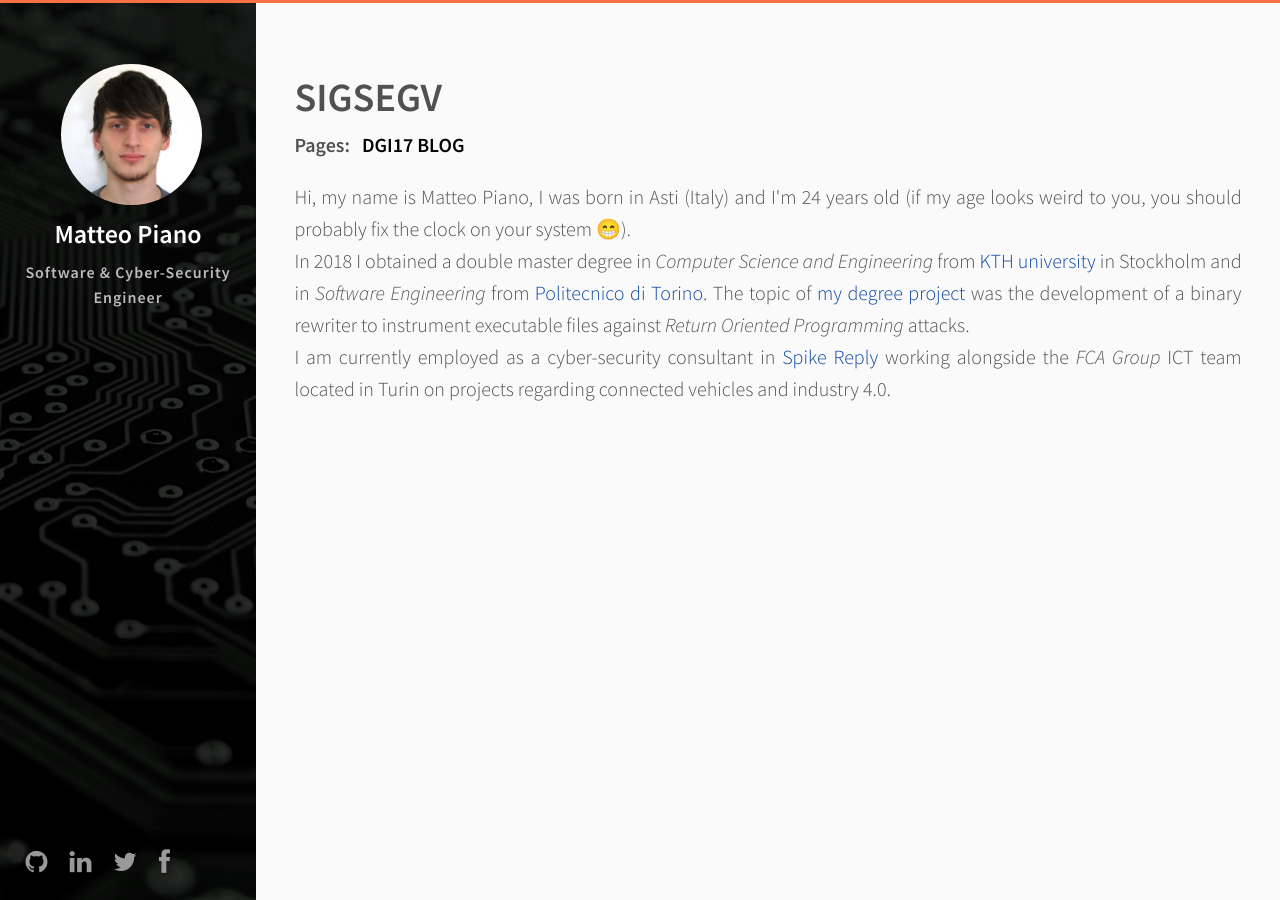
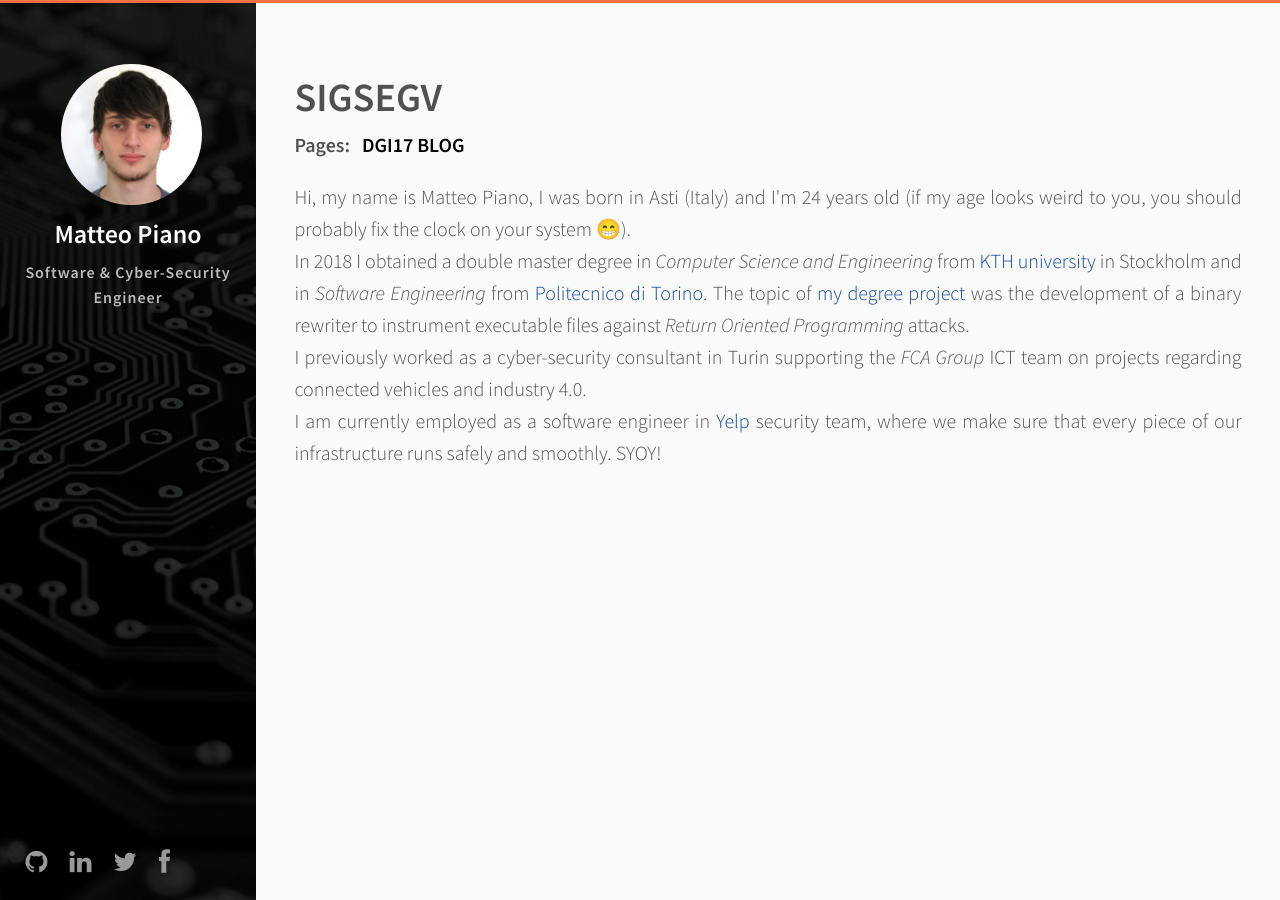
Before and after one commit to piax93/piax93.github.io, a Jekyll site: the page built from index.html, in a window 1280 px wide. Built offline with Jekyll 4.4.1, drawn with Linux system fonts in a browser that asks for light colours.

Commit message:
updated bio

```diff
--- a/index.html
+++ b/index.html
@@ -18,7 +18,9 @@ layout: default
     In 2018 I obtained a double master degree in <i>Computer Science and Engineering</i> from <a href="https://www.kth.se">KTH university</a> in Stockholm and in <i>Software Engineering</i> from <a href="https://www.polito.it">Politecnico di Torino</a>.
     The topic of <a href="http://urn.kb.se/resolve?urn=urn:nbn:se:kth:diva-220524">my degree project</a> was the development of a binary rewriter to instrument executable files against <i>Return Oriented Programming</i> attacks.
     <br>
-    I am currently employed as a cyber-security consultant in <a href="https://www.reply.com">Spike Reply</a> working alongside the <i>FCA Group</i> ICT team located in Turin on projects regarding connected vehicles and industry 4.0.
+    I previously worked as a cyber-security consultant in Turin supporting the <i>FCA Group</i> ICT team on projects regarding connected vehicles and industry 4.0.
+    <br>
+    I am currently employed as a software engineer in <a href="https://www.yelp.com">Yelp</a> security team, where we make sure that every piece of our infrastructure runs safely and smoothly. SYOY!
   </p>
   <script>
     var today = new Date();
```
